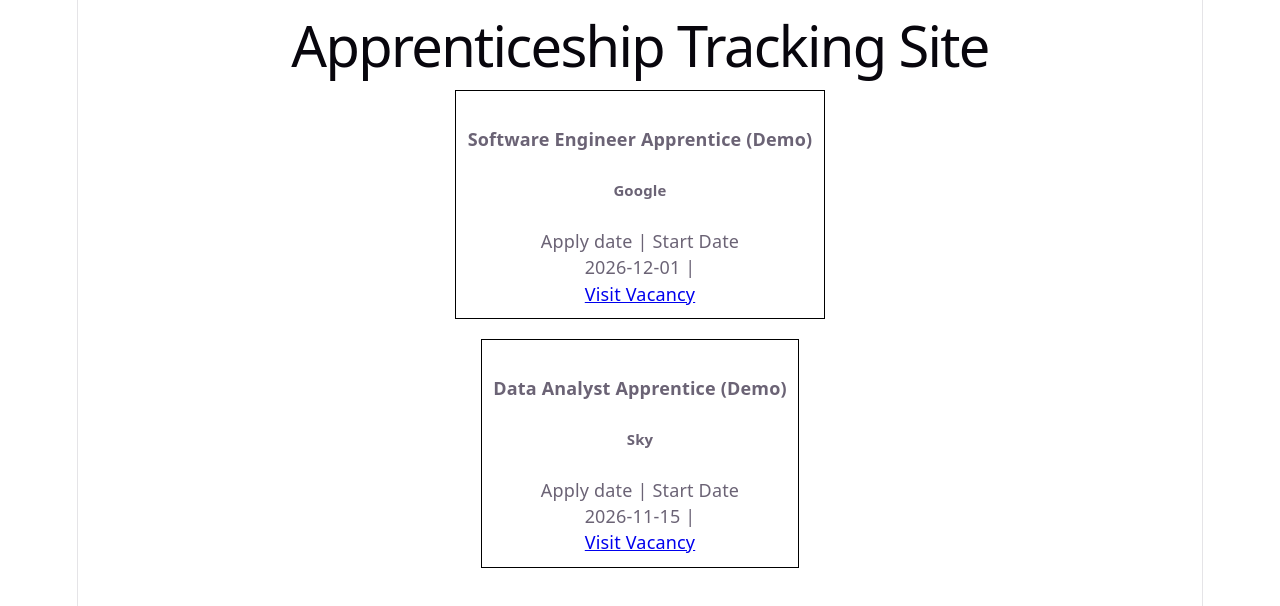
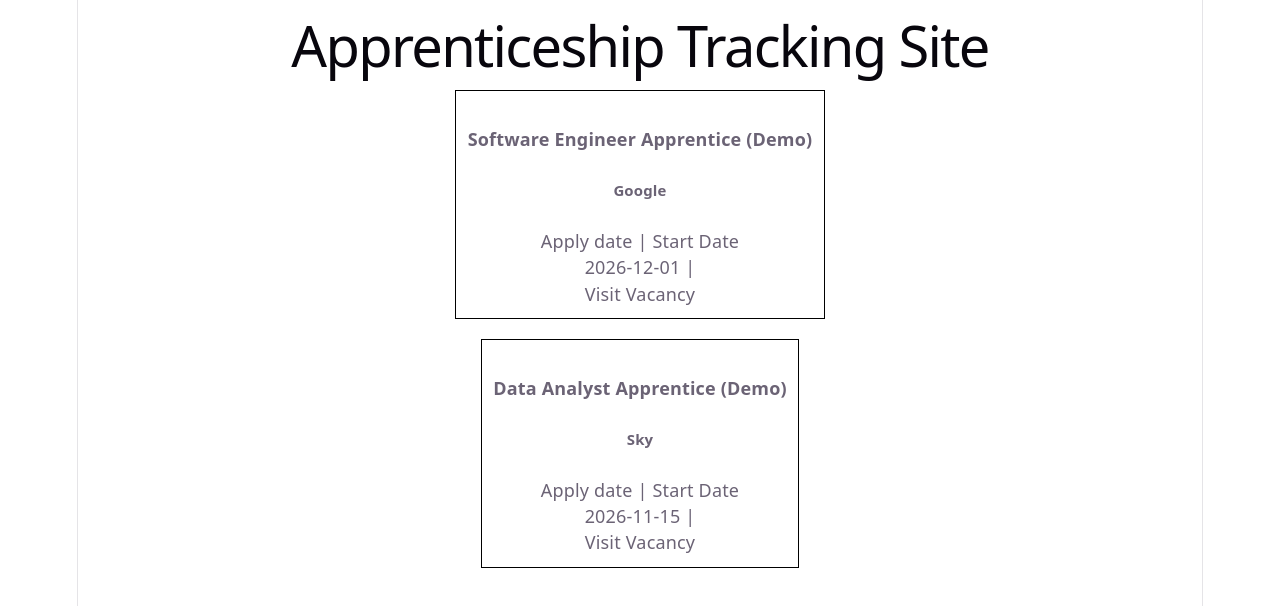
Before and after one commit to Mr-Code-Coder/apprenticeship-tracker-and-site, a React app in the folder frontend/: page / in a window 1280 px wide. Shown: the top 606 px of the page. Built offline with nearby package versions, Linux system fonts and the light colour scheme; no server answers; the HTML template or start-up script is replaced by a standard one.

Commit message:
Fixed issue where link was going to correct location

```diff
--- a/frontend/src/App.jsx
+++ b/frontend/src/App.jsx
@@ -29,7 +29,7 @@ function App() {
             <h5>{job.employer}</h5>
             <p>Apply date | Start Date</p>
             <p>{job.apply_date} | {job.start_date}</p>
-            <a href='{job.link}'>Visit Vacancy</a>
+            <a href={job.link} target='_blank'>Visit Vacancy</a>
 
           </div>
         ))}
```
